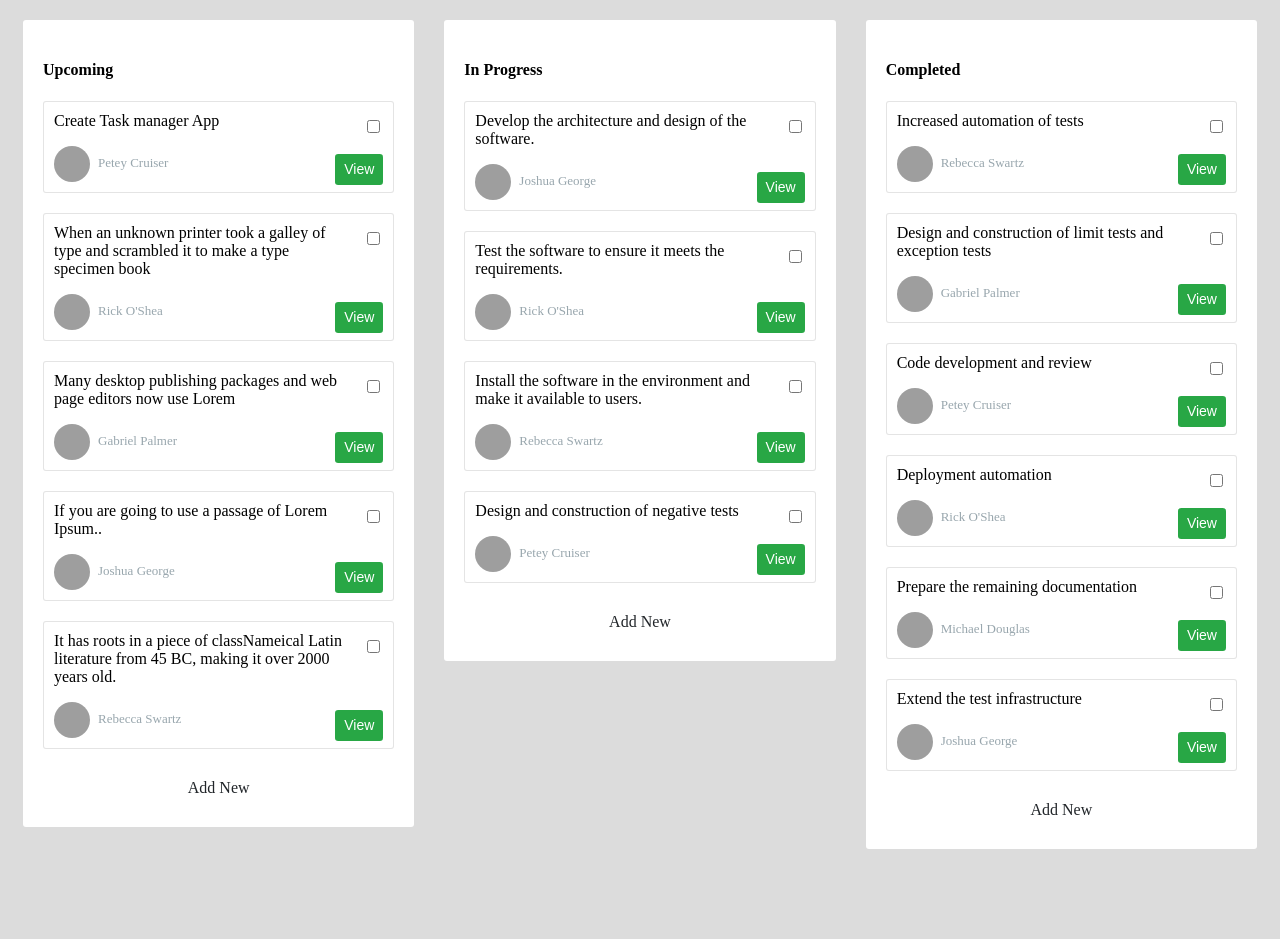
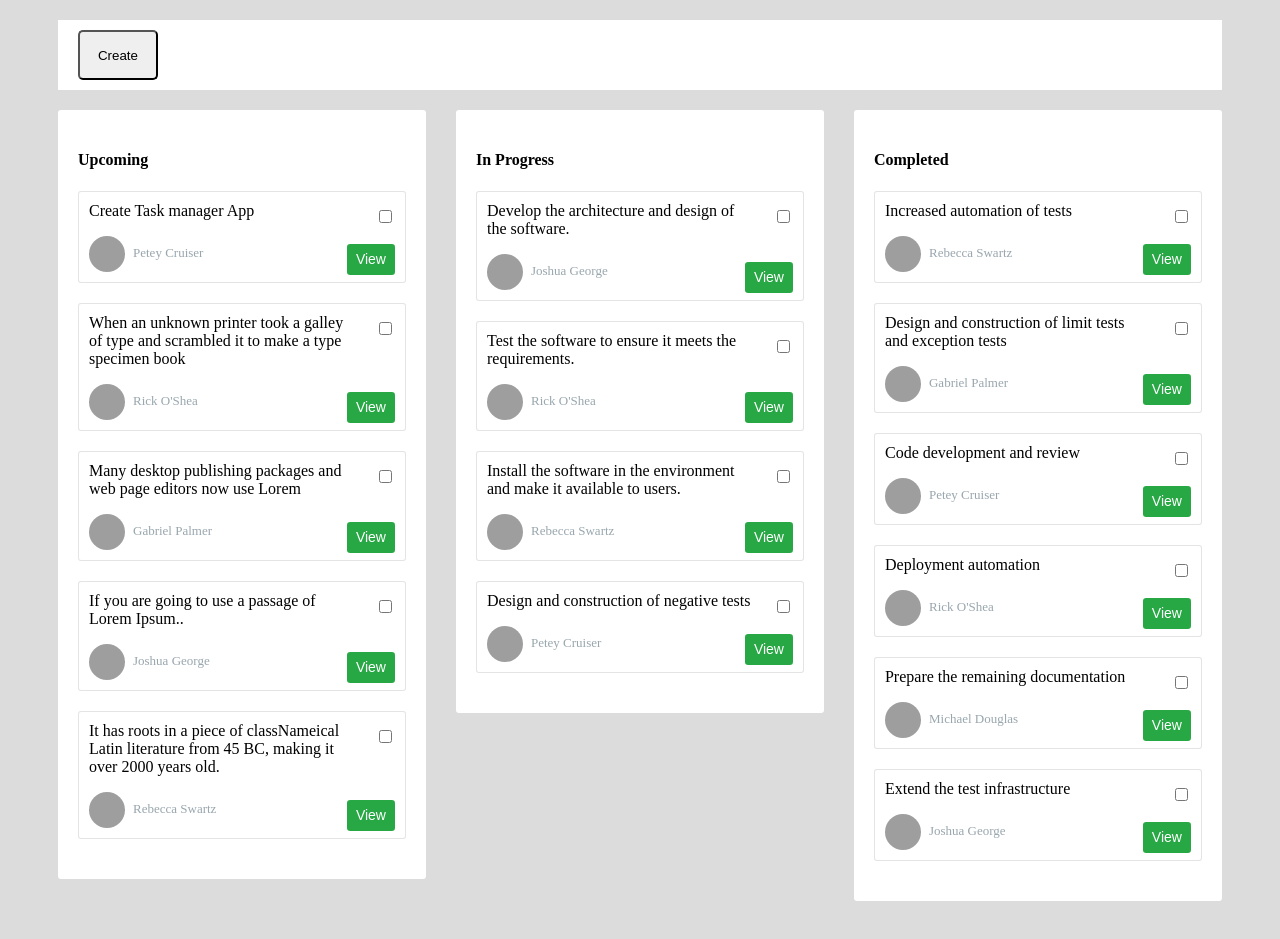
Before and after one commit to MagenVadim/task-board, a React (Create React App) app: page / in a window 1280 px wide. Before the commit the page ends 887 px from the top, so only its background shows below. Built offline with nearby package versions, Linux system fonts and the light colour scheme; grey boxes are pictures that could not be loaded.

Commit message:
#5 header component has created

```diff
--- a/src/App.css
+++ b/src/App.css
@@ -5,17 +5,21 @@ body{
   margin-top:20px;
   background:#DCDCDC;
 }
+
+
 .container {
   height: 100%;
   width: 100%;
-  padding-right: 15px;
-  padding-left: 15px;
+  padding-right: 50px;
+  padding-left: 50px;
   margin-right: auto;
   margin-left: auto;
+  display: flex;
+  flex-direction: column;
+  justify-content: center;
+  gap: 20px;
+}
 
-  display: flex;
-  justify-content: center;
-}
 
 .col-lg-4{
   position: relative;
--- a/src/components/Column.jsx
+++ b/src/components/Column.jsx
@@ -18,8 +18,6 @@ export const Column = ({title, cardList}) => {
                     />
                 )}
             </ul>
-            <a href="#" className="btn-add-new">
-            <i className="fa fa-plus-circle"></i> Add New</a>
         </div>
       </div>
   )
--- /dev/null
+++ b/src/components/Header/Header.css
@@ -0,0 +1,16 @@
+
+.header{
+    background-color: white;
+    height: 70px;
+    width: 100%;
+    display: flex;
+    padding: 0 20px;
+    align-items: center;
+  }
+
+.btn-task-create{
+    height: 50px;
+    width: 80px;
+    border-radius: 5px;
+    cursor: pointer;
+}
--- /dev/null
+++ b/src/components/Header/Header.jsx
@@ -0,0 +1,9 @@
+import styles from './Header.css'
+
+export const Header = () => {
+  return (
+    <div className='header'>
+      <button className='btn-task-create'>Create</button>
+    </div>
+  )
+}
--- a/src/pages/Home.jsx
+++ b/src/pages/Home.jsx
@@ -1,5 +1,6 @@
 import { taskList } from '../db/tasks';
 import { Column } from '../components/Column';
+import { Header } from '../components/Header/Header'
 
 export const Home = () => {
     const upcomingList = taskList.filter(el=>
@@ -15,7 +16,7 @@ export const Home = () => {
   return (
      <div className="content">
             <div className="container">
-
+                <Header/>
                 <div className="row">
                     <Column title={"Upcoming"} cardList={upcomingList}/>
                     <Column title={"In Progress"} cardList={inProgressList}/>
```
Also changed, not shown: src/store/taskSlice.js (+9 -1 lines).
